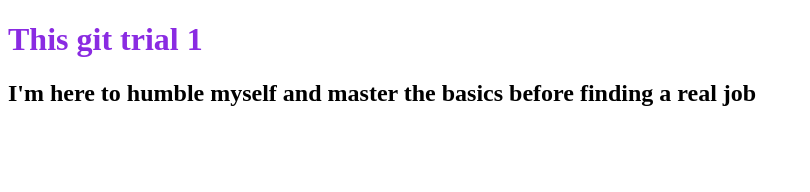
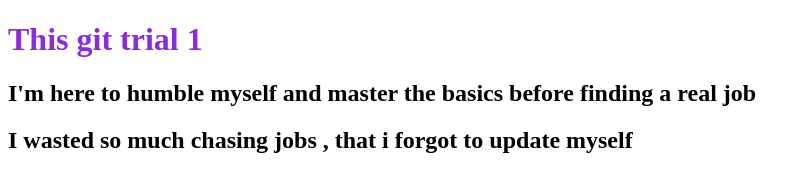
Before and after one commit to Blue-Chocolate/all, a plain HTML site: page index.html in a window 1280 px wide. Shown: the whole page, without its empty margins (0-810 px from the left). Drawn offline with Linux system fonts and the light colour scheme.

Commit message:
H2 update2

```diff
--- a/index.html
+++ b/index.html
@@ -10,6 +10,7 @@
 
     <H1>This git trial 1</H1>
     <h2> I'm here to humble myself and master the basics before finding a real job </h2>
+    <h2>I wasted so much chasing jobs , that i forgot to update myself</h2>
 
 </body>
 
```
